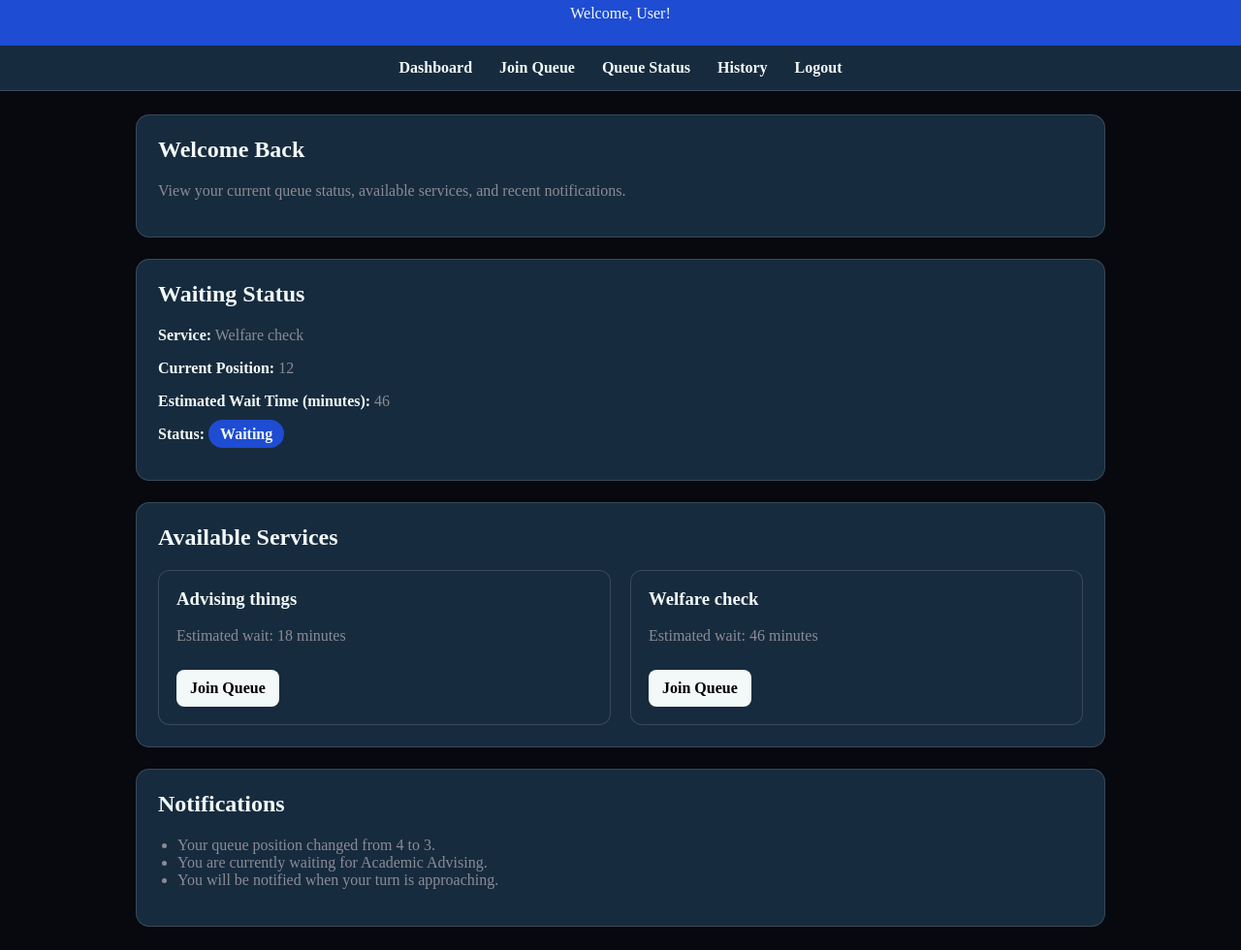
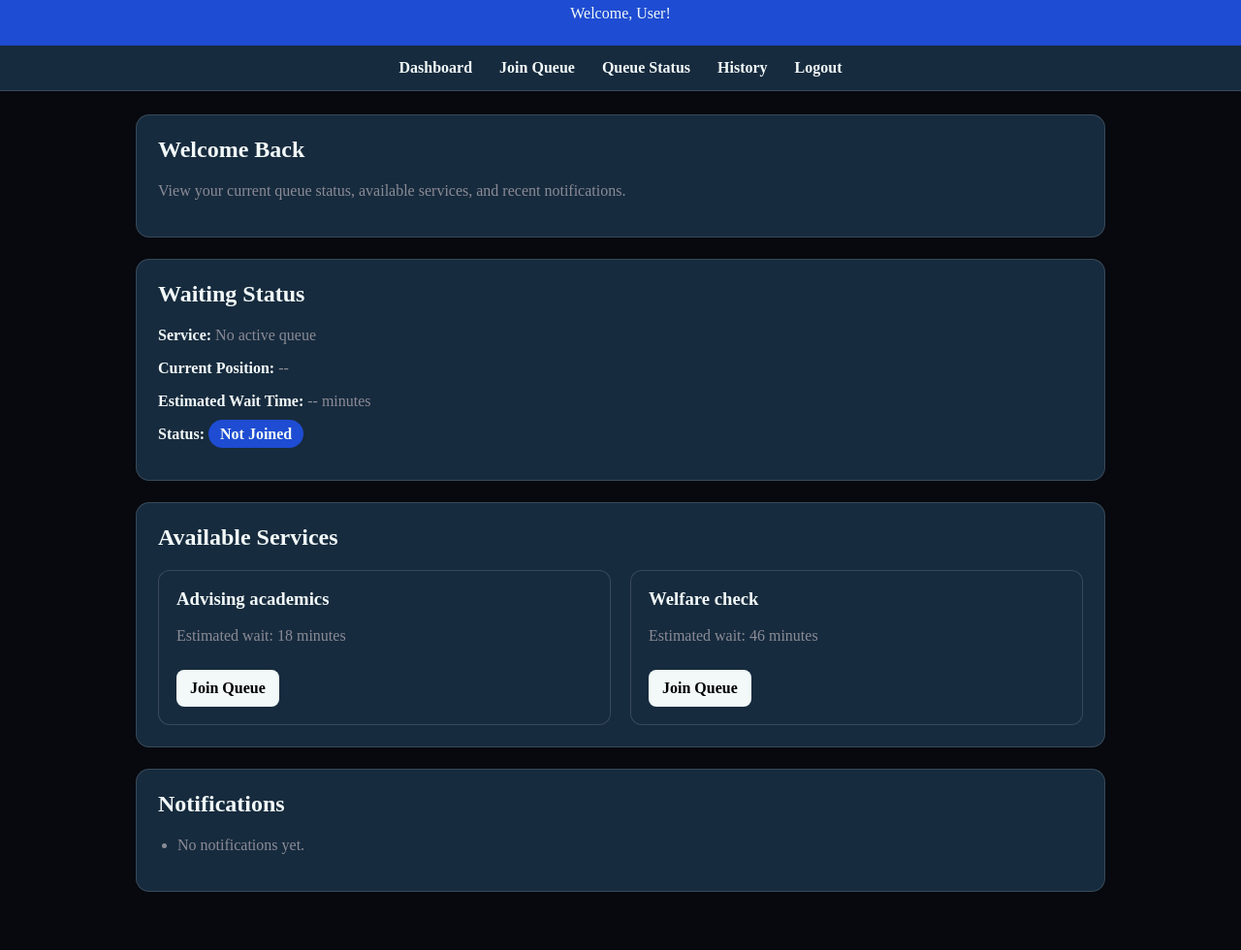
Before and after one commit to Antiquely3031/COSC4353_SoftwareDesignGroup1_Summer2026, a plain HTML site: page QS-UserDashboard.html in a window 1280 px wide. Shown: the part 64-1044 px from the top of the page at 97% size. After the commit the page ends 1008 px from the top, so only its background shows below. Drawn offline with Linux system fonts and the light colour scheme.

Commit message:
modified it to adapt to the javascript file
Updated user dashboard with dynamic elements and improved structure.

```diff
--- a/QS-UserDashboard.html
+++ b/QS-UserDashboard.html
@@ -1,16 +1,16 @@
 <!DOCTYPE html>
 <html lang="en">
+
 <head>
     <meta charset="UTF-8">
     <meta name="viewport" content="width=device-width, initial-scale=1.0">
     <title>QueueSmart Dashboard</title>
-    <link rel = "stylesheet" href ="./QS-UserDashboard.css">
+    <link rel="stylesheet" href="./QS-UserDashboard.css">
+    <script src="./QS-User.js" defer></script>
 </head>
 
 <body>
-<!-- PLACE HOLDER DATA AND SAMPLE FORMAT-->
     <!--Logo image location-->
-
     <header class="top-header">
         <div class="logo-area">
             <img src="QueueSmartLogo.png" alt="QueueSmart Logo">
@@ -23,10 +23,10 @@
         <a href="user-dashboard.html">Dashboard</a>
         <a href="join-queue.html">Join Queue</a>
         <a href="queue-status.html">Queue Status</a>
-        <a href="history.html">History</a>
+        <a href="queue-history.html">History</a>
         <a href="QSLoginScreen.html">Logout</a>
     </nav>
-    <main class="dashboard-container">
+    <main id="dashboardPage" class="dashboard-container">
 
         <section class="card">
             <h2>Welcome Back</h2>
@@ -34,12 +34,28 @@
         </section>
 
         <!-- Current Queue Status Reminder that values seen are placeholder -->
+        <!-- Modified queue status display -->
         <section class="card">
             <h2>Waiting Status</h2>
-            <p><strong>Service:</strong> Welfare check</p>
-            <p><strong>Current Position:</strong> 12</p>
-            <p><strong>Estimated Wait Time (minutes):</strong> 46</p>
-            <p><strong>Status:</strong> <span class="status-badge">Waiting</span></p>
+            <p>
+                <strong>Service:</strong>
+                <span id="dashboardService">No active queue</span>
+            </p>
+
+            <p>
+                <strong>Current Position:</strong>
+                <span id="dashboardPosition">--</span>
+            </p>
+
+            <p>
+                <strong>Estimated Wait Time:</strong>
+                <span id="dashboardWaitTime">--</span> minutes
+            </p>
+
+            <p>
+                <strong>Status:</strong>
+                <span id="dashboardStatus" class="status-badge">Not Joined</span>
+            </p>
         </section>
 
         <!-- Selecting Available Services-->
@@ -48,7 +64,7 @@
 
             <div class="service-grid">
                 <div class="service-card">
-                    <h3>Advising things</h3>
+                    <h3>Advising academics</h3>
                     <p>Estimated wait: 18 minutes</p>
                     <a href="join-queue.html">Join Queue</a>
                 </div>
@@ -63,14 +79,13 @@
         <!-- History/Notifications-->
         <section class="card">
             <h2>Notifications</h2>
-            <ul class="notification-list">
-                <li>Your queue position changed from 4 to 3.</li>
-                <li>You are currently waiting for Academic Advising.</li>
-                <li>You will be notified when your turn is approaching.</li>
+            <ul id="dashboardNotifications" class="notification-list">
+                <li>No notifications</li>
             </ul>
         </section>
 
     </main>
 
 </body>
+
 </html>
```
Lines whose indentation alone changed are shown as unchanged.
